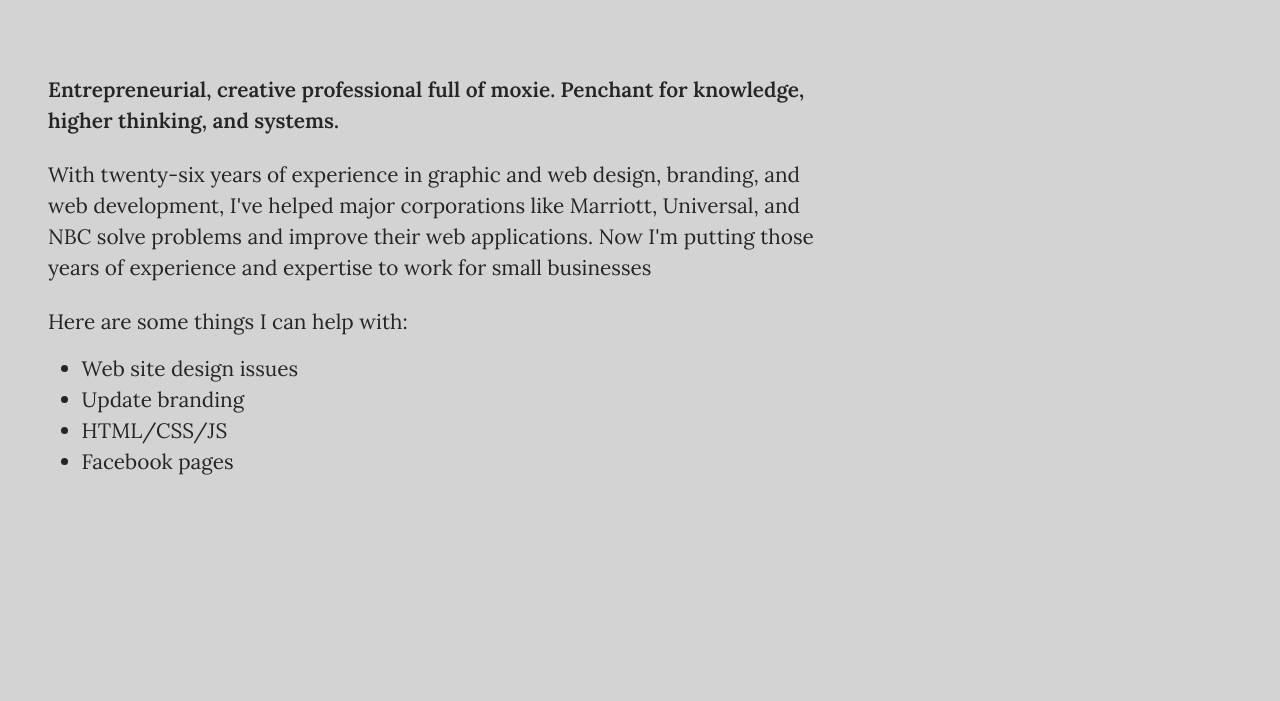
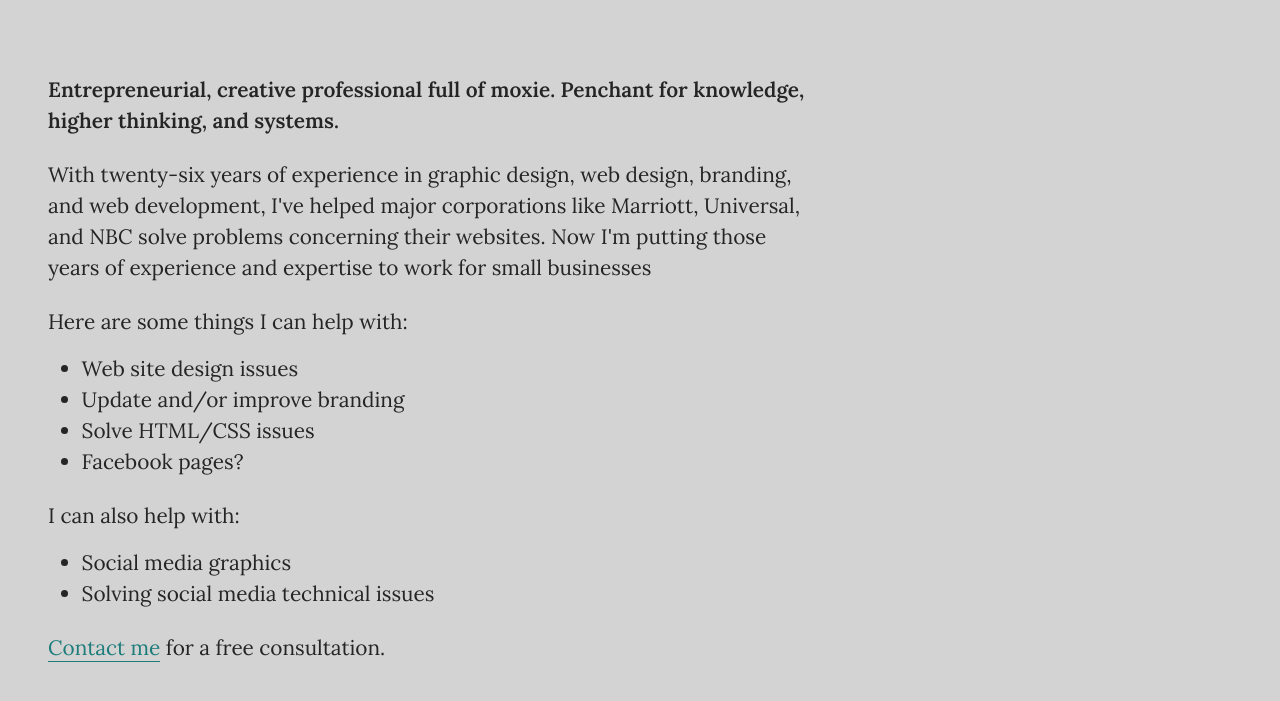
Before and after one commit to FrankDraws/git-5apps.com-frankdraws_testdev, a website: page index.html in a window 1280 px wide. Shown: the part 215-916 px from the top of the page. Before the commit the page ends 800 px from the top, so only its background shows below. Drawn offline with nearby package versions, Linux system fonts and the light colour scheme.

Commit message:
Updated content, added colortop, updated CSS.

```diff
--- a/index.html
+++ b/index.html
@@ -23,17 +23,25 @@
 
         <p>I’ve been fortunate to lead big initiatives at major corporations and the lessons learned from failures and successes continue to fuel my growth.</p> -->
 
-        <p>With twenty-six years of experience in graphic and web design, branding, and web development, I've helped major corporations like Marriott, Universal, and NBC solve problems and improve their web applications. Now I'm putting those years of experience
+        <p>With twenty-six years of experience in graphic design, web design, branding, and web development, I've helped major corporations like Marriott, Universal, and NBC solve problems concerning their websites. Now I'm putting those years of experience
             and expertise to work for small businesses</p>
 
         <p>Here are some things I can help with:
             <ul>
                 <li>Web site design issues</li>
-                <li>Update branding</li>
-                <li>HTML/CSS/JS</li>
-                <li>Facebook pages</li>
+                <li>Update and/or improve branding</li>
+                <li>Solve HTML/CSS issues</li>
+                <li>Facebook pages?</li>
             </ul>
         </p>
+        <p>I can also help with:
+            <ul>
+                <li>Social media graphics</li>
+                <li>Solving social media technical issues</li>
+            </ul>
+        </p>
+
+        <p><a href="mailto:frankdraws@hey.com">Contact me</a> for a free consultation.</p>
     </section>
 </body>
 
--- a/styles.css
+++ b/styles.css
@@ -21,6 +21,10 @@
   height: 12px;
   -webkit-animation: color-change-3x 4s linear infinite alternate both;
   animation: color-change-3x 4s linear infinite alternate both;
+}
+
+section {
+  margin-bottom: 5em;
 }
 
 h1,
@@ -81,8 +85,10 @@
 
 a,
 :visited {
-  color: #a3a3a3;
+  color: #1E7D7B;
   font-size: 1em;
+  text-decoration: none;
+  border-bottom: 1px solid #1E7D7B;
 }
 
 .summary {
```
